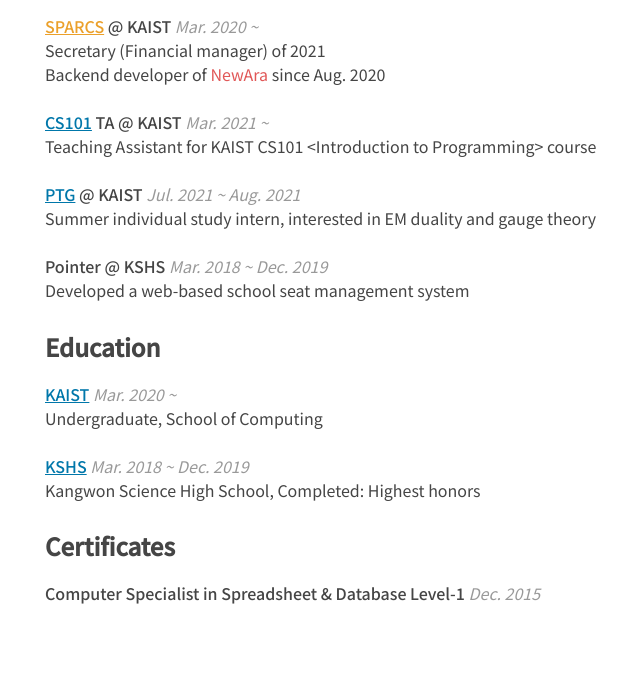
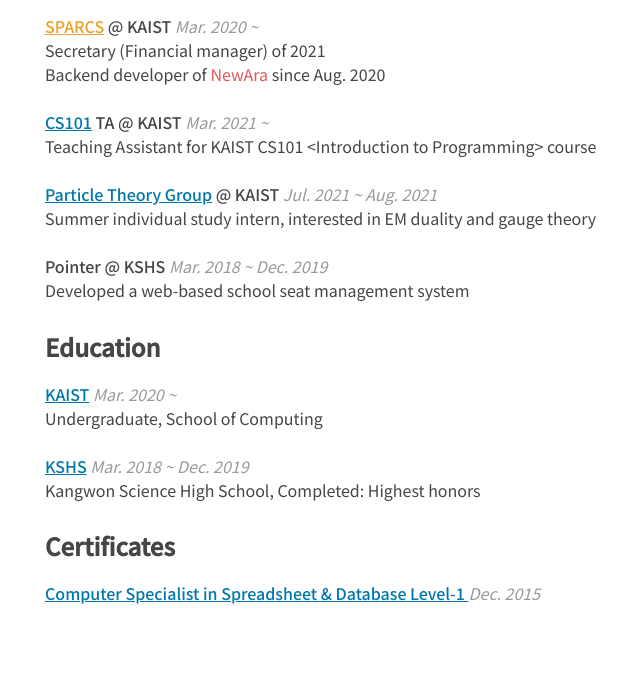
Before and after one commit to iv-y/iv-y.github.io, a Flask app: page / in a window 1280 px wide. Shown: the part 285-962 px from the top of the page, without its empty margins (295-935 px from the left). Run offline with Flask 2, Linux system fonts and the light colour scheme.

Commit message:
Specify PTG and certificates

```diff
--- a/templates/index.html
+++ b/templates/index.html
@@ -44,7 +44,7 @@
                 Teaching Assistant for KAIST CS101 &lt;Introduction to Programming&gt; course
             </li>
             <li>
-                <span class="heavy"><a href="https://force.kaist.ac.kr">PTG</a> @ KAIST</span>
+                <span class="heavy"><a href="https://force.kaist.ac.kr">Particle Theory Group</a> @ KAIST</span>
                 <i class="sub"> Jul. 2021 ~ Aug. 2021 </i> <br>
                 Summer individual study intern, interested in EM duality and gauge theory
             </li>
@@ -72,7 +72,11 @@
         <h2>Certificates</h2>
         <ul>
             <li>
-                <span class="heavy">Computer Specialist in Spreadsheet & Database Level-1</span>
+                <span class="heavy">
+                    <a href="http://www.q-net.or.kr/crf005.do?id=crf00505&gSite=Q&gId=&jmCd=0492">
+                        Computer Specialist in Spreadsheet & Database Level-1
+                    </a>
+                </span>
                 <i class="sub" title="Not a typo!"> Dec. 2015 </i> <br>
             </li>
         </ul>
```
